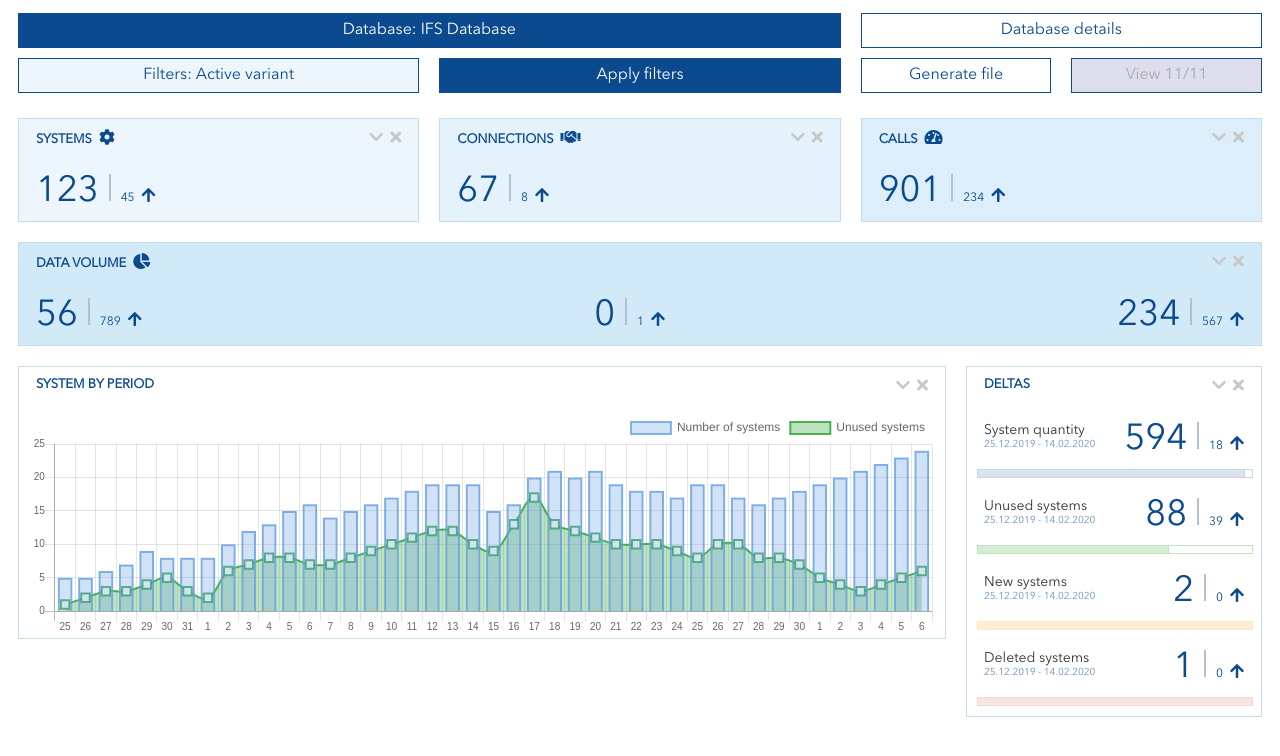
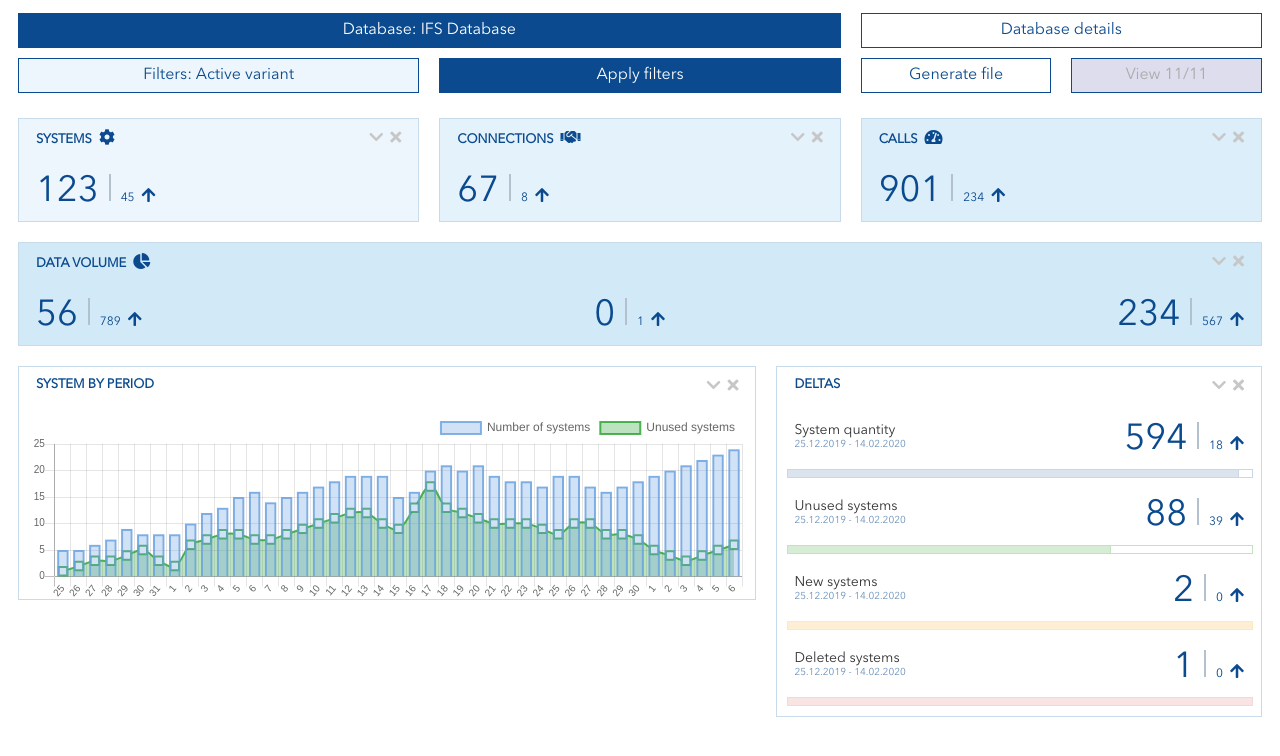
Before and after one commit to wp7312/wp7312.github.io, a React (Create React App) app: page / in a window 1280 px wide. Shown: the top 756 px of the page. Built offline with nearby package versions, Linux system fonts and the light colour scheme.

Commit message:
problem is Bar from DetailedChart

```diff
--- a/src/components/Overview/DeltaTile/DeltaTile.tsx
+++ b/src/components/Overview/DeltaTile/DeltaTile.tsx
@@ -30,6 +30,6 @@ export const DeltaTile = () => {
             title={"DELTAS"}
             content={content}
             backgroundColor={IFSColor.white}
-            size={1}/>
+            size={2}/>
     )
 }
--- a/src/components/Overview/DeltaTile/SingleDelta.styles.ts
+++ b/src/components/Overview/DeltaTile/SingleDelta.styles.ts
@@ -11,7 +11,7 @@ export const DeltaStyles = styled.div`
 export const SummaryWrapper = styled.div`
     width: 100%;
     display: flex;
-    justify-content: space-between
+    justify-content: space-between;
 `;
 
 export const TitlePeriodWrapper = styled.div`
--- a/src/components/Overview/DetailsTile/DetailsTile.tsx
+++ b/src/components/Overview/DetailsTile/DetailsTile.tsx
@@ -5,6 +5,7 @@ import { DeltaTile } from '../DeltaTile/DeltaTile';
 
 const DetailsWrapper = styled.div`
     display: flex;
+    flex: 1;
 `;
 
 export const DetailsTile = () => {
--- a/src/components/shared/Tile/Tile.styles.ts
+++ b/src/components/shared/Tile/Tile.styles.ts
@@ -19,10 +19,13 @@ export const TileStyles = styled.div`
     @media all and (min-width: 1701px) {
       flex-basis: ${(props: TileProps) => calculateFlexBasis(props.size, 6, 1)};
     }
-`
+`;
+
+export const StyledMarginDiv = styled.div`
+    margin: 20px 10px 0 10px;
+`;
 
 export const StyledDiv = styled.div`
-    margin: 20px 10px 0 10px;
     padding: 7px 10px 0 10px;
     background-color:${(props: TileProps) => props.backgroundColor};
     border: 1px solid #c7dbea;
--- a/src/components/shared/Tile/Tile.tsx
+++ b/src/components/shared/Tile/Tile.tsx
@@ -1,4 +1,4 @@
-import { TileStyles, StyledDiv, TitleWrapper, LabelWrapper, ToolsWrapper, ContentWrapper } from './Tile.styles';
+import { TileStyles, StyledDiv, TitleWrapper, LabelWrapper, ToolsWrapper, ContentWrapper, StyledMarginDiv } from './Tile.styles';
 import React from 'react';
 
 export interface TileProps {
@@ -14,6 +14,7 @@ export const Tile = (props: TileProps) => {
 
     return (
         <TileStyles {...props}>
+            <StyledMarginDiv>
             <StyledDiv {...props}>
                 <TitleWrapper>
                     <LabelWrapper>
@@ -29,6 +30,7 @@ export const Tile = (props: TileProps) => {
                     {props.content}
                 </ContentWrapper>
             </StyledDiv>
+            </StyledMarginDiv>
         </TileStyles>
     )
 }
--- a/src/components/shared/charts/detailedChart/DetailedChart.tsx
+++ b/src/components/shared/charts/detailedChart/DetailedChart.tsx
@@ -69,7 +69,7 @@ export const DetailedChart = (props: DetailedChartProps) => {
         <Bar
             data={data}
             options={options}
-            height={100}
+            height={105}
             width={400}
         />
     )
```
Also changed, not shown: 1 other file (tests, documents, lock files or other folders).
